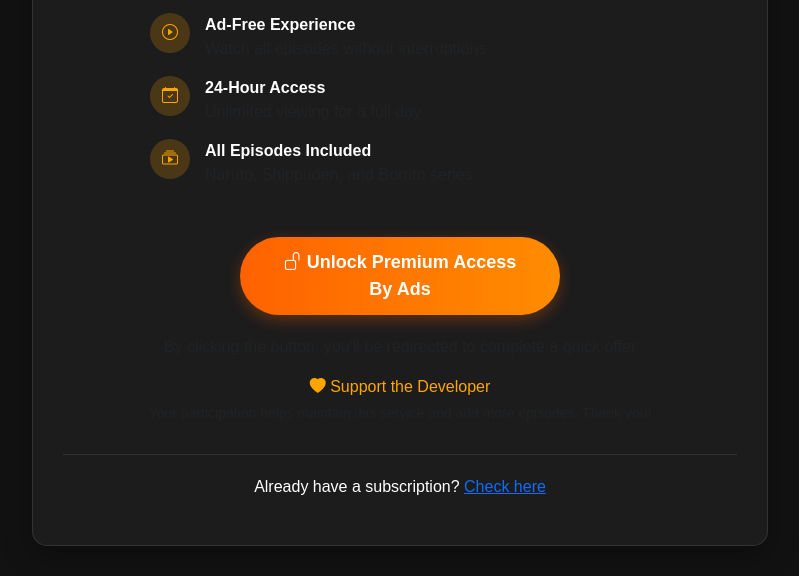
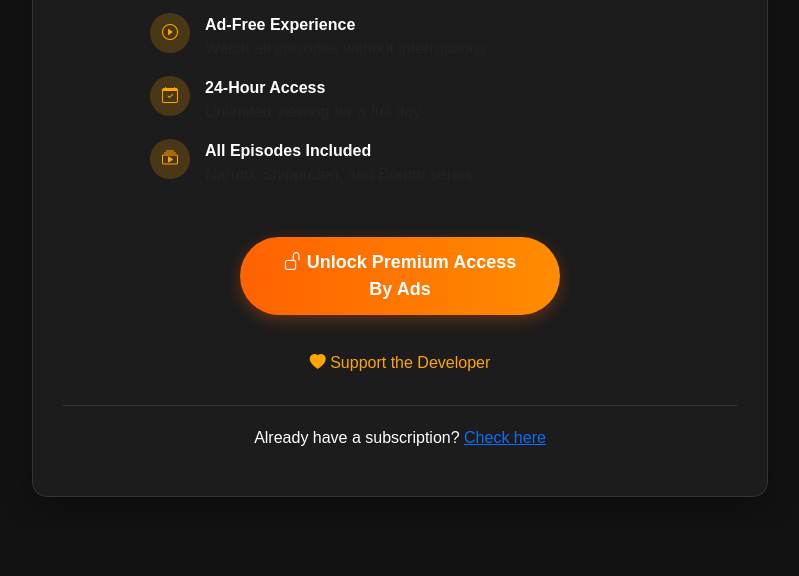
Before and after one commit to Abhinavcoderrrrr/.n, a plain HTML site: page unlock.html in a window 1280 px wide. Shown: the part 786-1362 px from the top of the page, without its empty margins (240-1039 px from the left). After the commit the page ends 1313 px from the top, so only its background shows below. Drawn offline with nearby package versions, Linux system fonts and the light colour scheme.

Commit message:
Add files via upload

```diff
--- a/unlock.html
+++ b/unlock.html
@@ -399,7 +399,6 @@
                         <i class="bi bi-unlock"></i> Unlock Premium Access By Ads
                     </button>
 
-                    <p class="text-muted info" style="color: #ffffff;">By clicking the button, you'll be redirected to complete a quick offer</p>
 
                     <div id="shrinkforearn-fallback" style="display: none; margin-top: 15px; padding: 10px; border-radius: 8px; background-color: rgba(255, 165, 0, 0.1); border: 1px dashed #ffa500;">
                         <p class="text-warning mb-2">If automatic redirection doesn't work, use this button:</p>
@@ -410,7 +409,6 @@
 
                     <div class="mt-3">
                         <p class="mb-1" style="color: #FFA500;"><i class="bi bi-heart-fill"></i> Support the Developer</p>
-                        <p class="text-muted small info" style="color: #ffffff;">Your participation helps maintain this service and add more episodes. Thank you!</p>
                     </div>
 
                     <div class="subscription-details">
```
